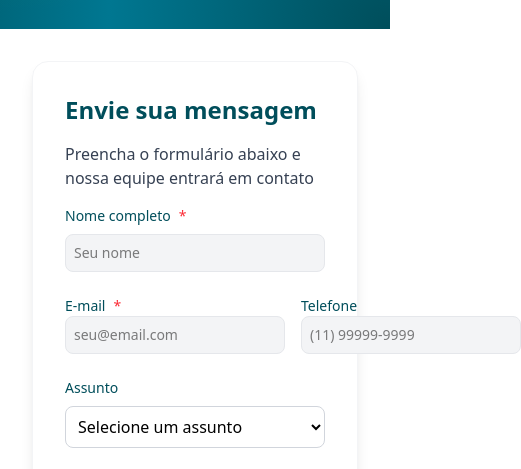
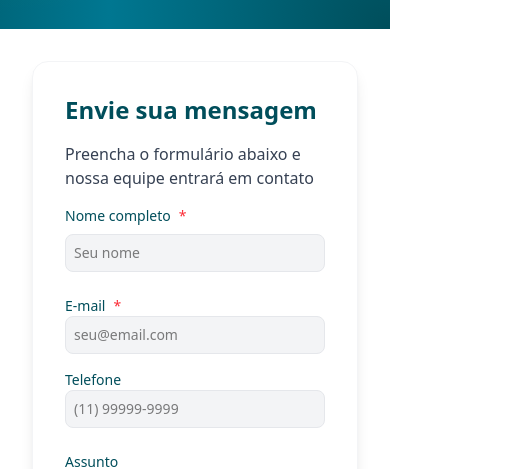
Before and after one commit to ghduuep/titan-telecom, a website: page src/contato.html in a window 390 px wide. Shown: the part 379-848 px from the top of the page, 521 px wide, since content can reach past the window. Drawn offline with Linux system fonts and the light colour scheme.

Commit message:
fixing overflow

```diff
--- a/src/contato.html
+++ b/src/contato.html
@@ -58,7 +58,7 @@
                         <label for="" class="text-[#004e5b] text-sm font-medium">Nome completo<span class="text-red-500 ml-2">*</span></label>
                         <input type="text" placeholder="Seu nome" class="p-2 text-sm border border-gray-200 bg-gray-100 rounded-lg focus:outline-none focus:ring-2 focus:ring-gray-300 transition" required>
                     </div>
-                    <div class="flex gap-4">
+                    <div class="flex flex-col md:flex-row gap-4">
                       <div class="flex flex-col w-full">
                           <label for="" class="text-[#004e5b] text-sm font-medium">E-mail<span class="text-red-500 ml-2">*</span></label>
                           <input type="email" placeholder="seu@email.com" class="p-2 text-sm border border-gray-200 bg-gray-100 rounded-lg focus:outline-none focus:ring-2 focus:ring-gray-300 transition" required>
```
Also changed, not shown: src/output.css.
